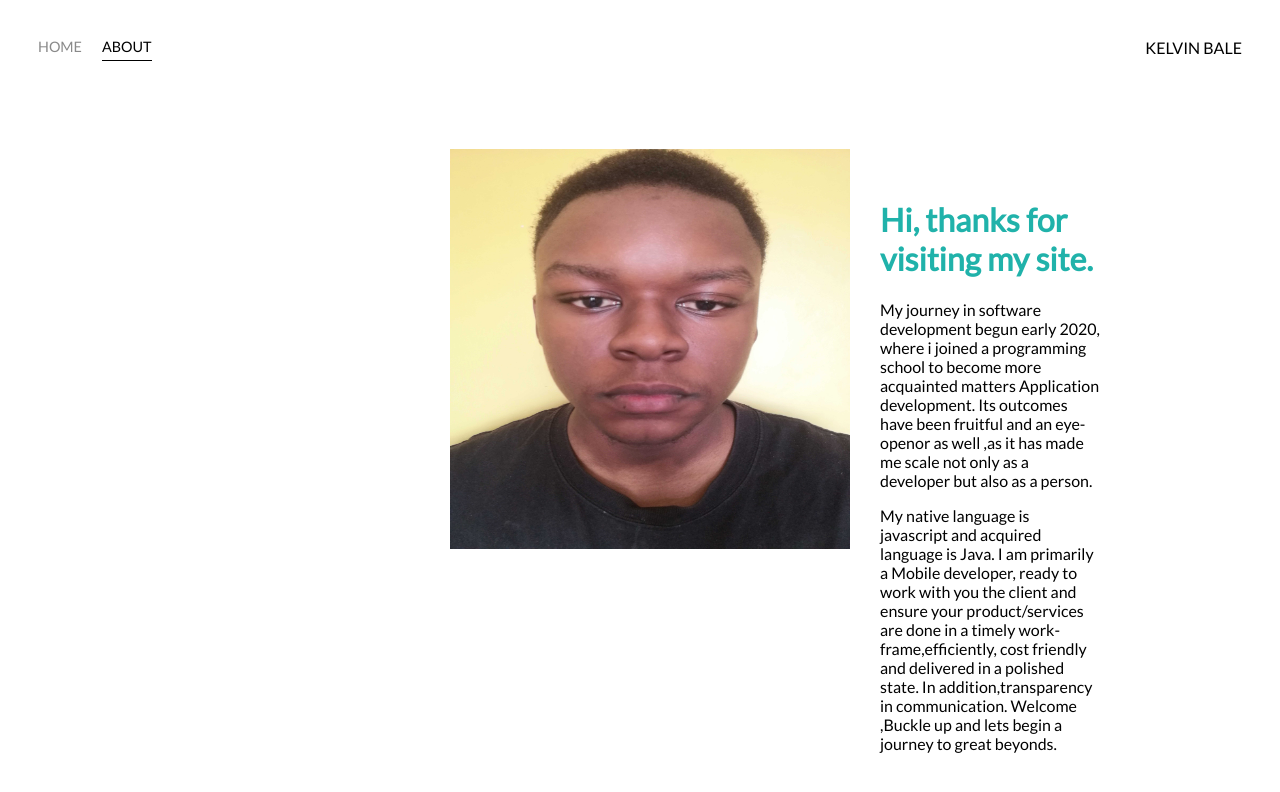
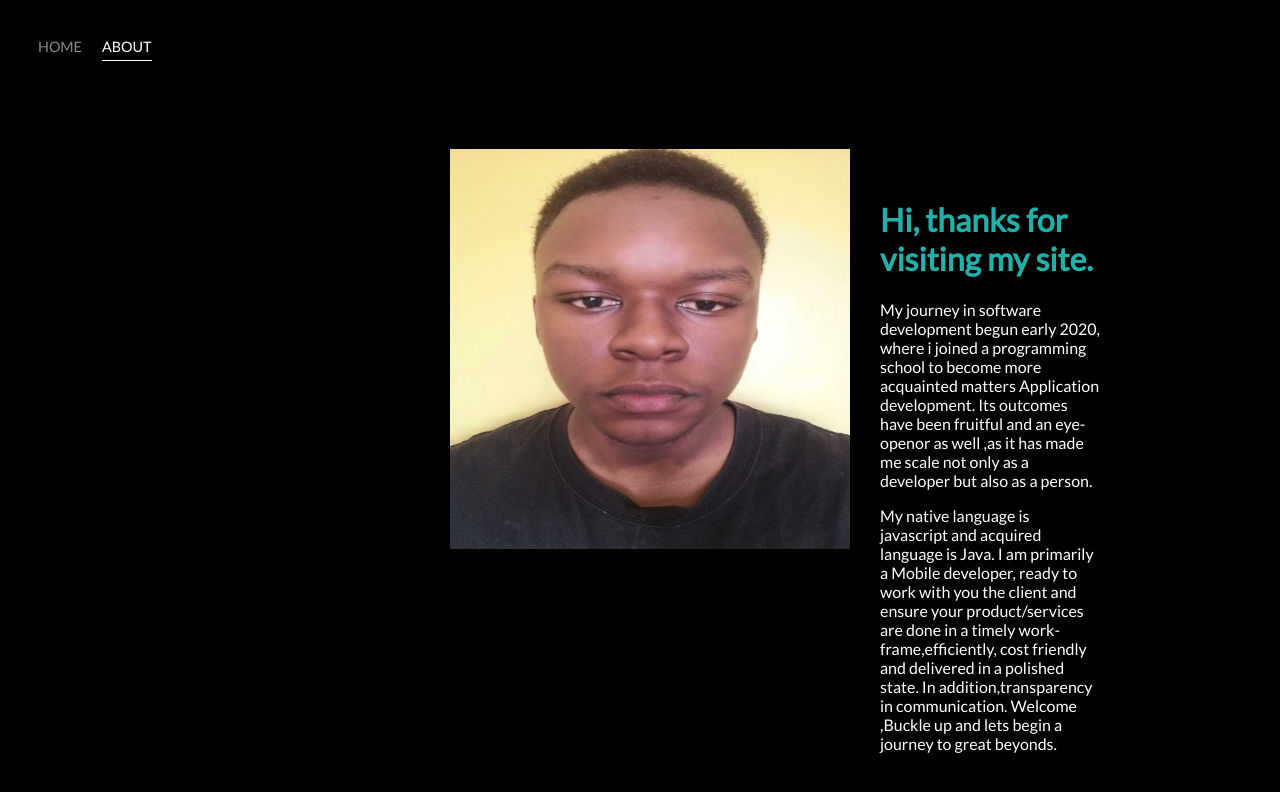
Before and after one commit to kelvinjoshua/port, a plain HTML site: page about.html in a window 1280 px wide. Drawn offline with Linux system fonts and the light colour scheme.

Commit message:
Dark theme

```diff
--- a/styles.css
+++ b/styles.css
@@ -1,6 +1,7 @@
  body {
   font-family: "Lato", sans-serif; /*case lato is unresponsive use sansserif*/
   margin: 0px;
+  background-color: black;
 }
 
 .container {
@@ -31,11 +32,11 @@
 }
 
 .active-nav-link {
-  border-bottom: 1px solid black;
+  border-bottom: 1px solid white;
 }
 
 .active-nav-link a {
-  color: black !important;/*to overide default*/
+  color: white !important;/*to overide default*/
 }
 
 .nav-link-wrapper a {
@@ -45,11 +46,11 @@
 }
 
 .nav-link-wrapper:hover {
-  border-bottom: 1px solid black;
+  border-bottom: 1px solid white;
 }
 
 .nav-link-wrapper a:hover {
-  color: black;
+  color: white;
 }
 
 .portfolio-items-wrapper {
@@ -121,6 +122,8 @@
 .profile-content-wrapper {
   padding: 30px;
   margin-right: 100px;
+  color: white;
+
 }
 
 .profile-content-wrapper h1 {
```
Also changed, not shown: index.html (+0 -2 lines).
